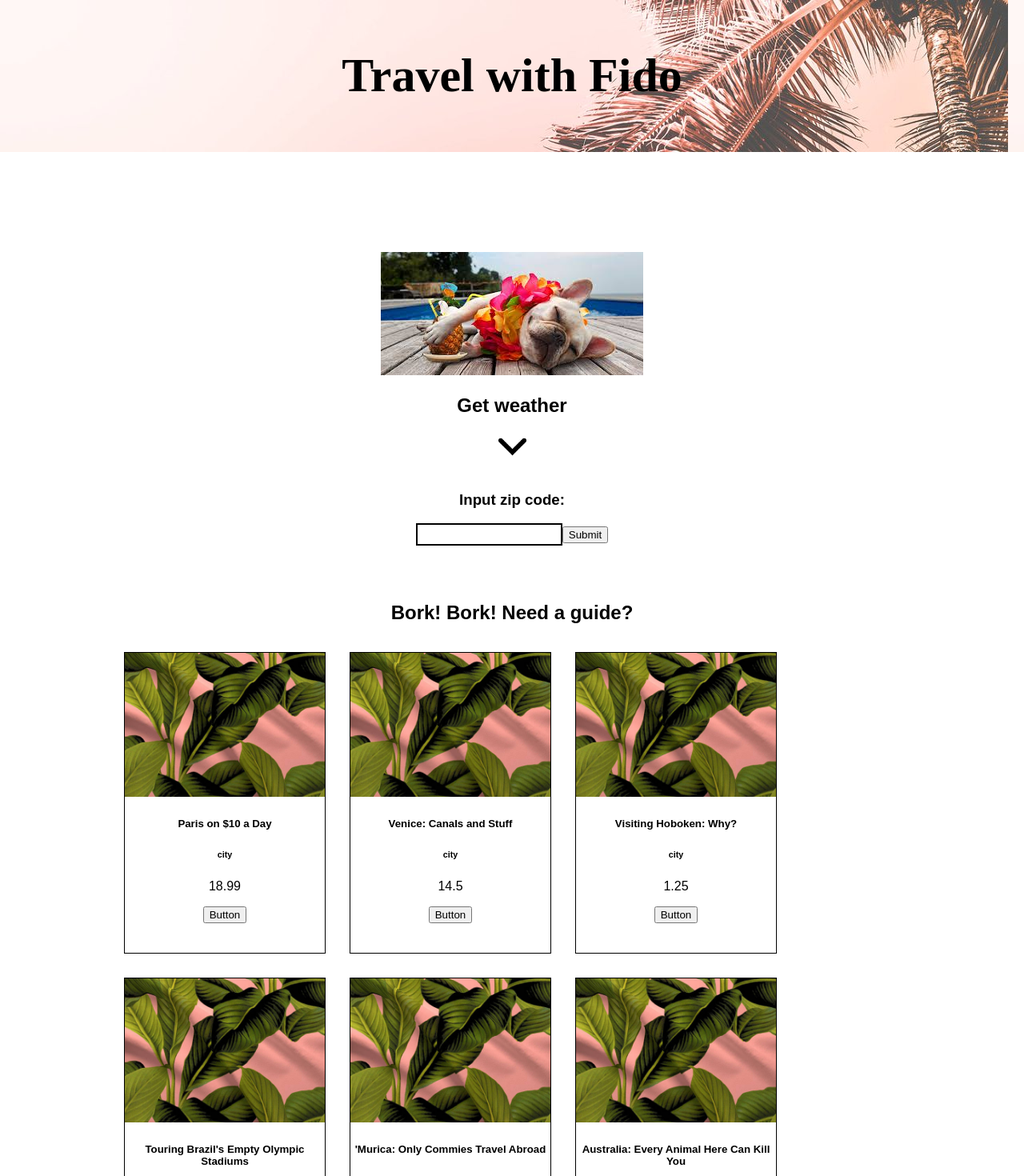
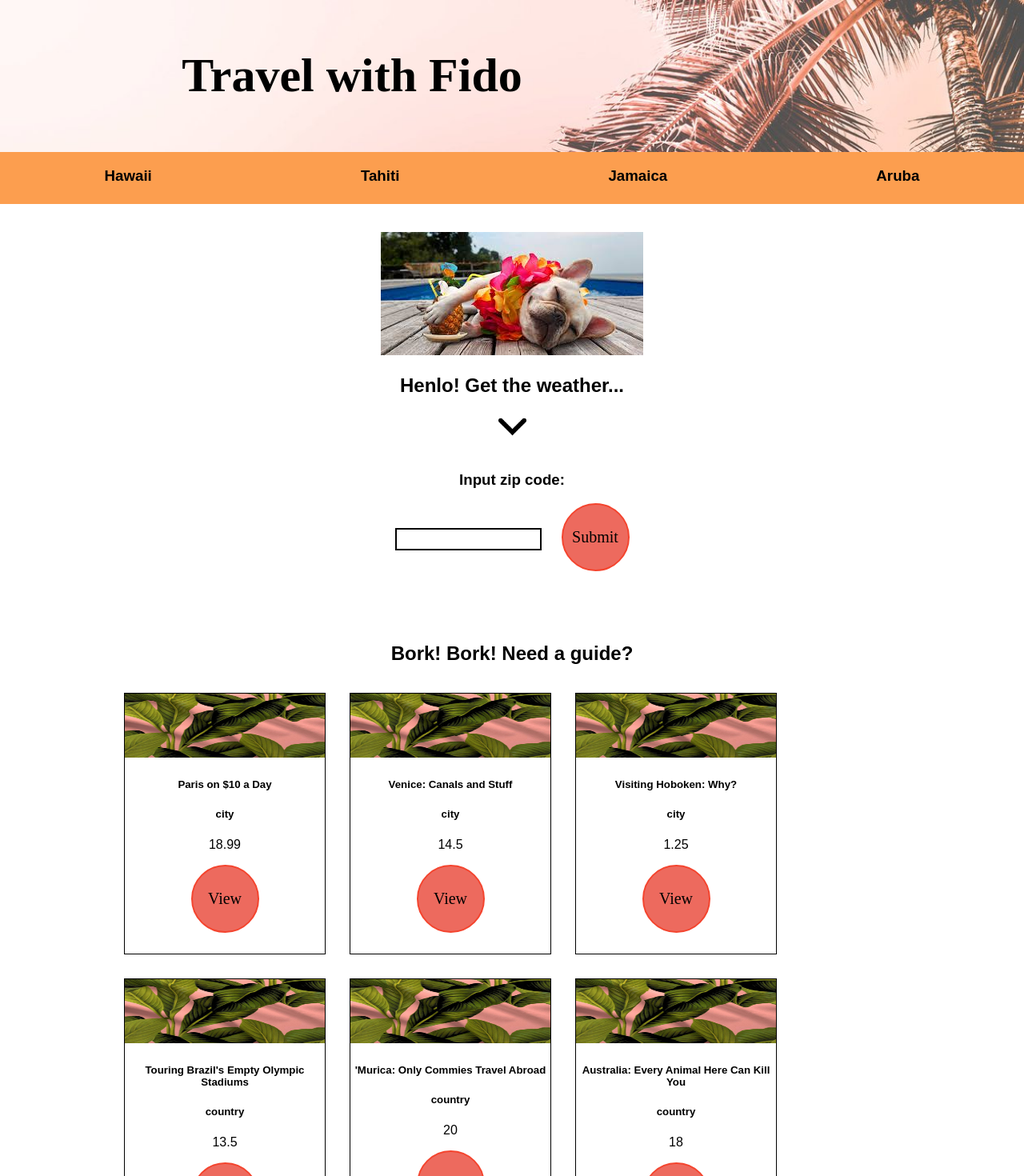
Before and after one commit to amberjsharpe/travel-guides, a React (Create React App) app in the folder world-wide-travel/: page / in a window 1280 px wide. Shown: the top 1470 px of the page at 80% size. Built offline with nearby package versions, Linux system fonts and the light colour scheme.

Commit message:
style buttons

```diff
--- a/world-wide-travel/src/App.css
+++ b/world-wide-travel/src/App.css
@@ -19,6 +19,7 @@ a {
 
 .App-header {
   background-image: url('images/worldtravel.jpg');
+  background-size: 100%;
   font-family: 'Slabo 27px';
   font-size: 40px;
   height: 150px;
@@ -28,6 +29,7 @@ a {
 
 .App-title {
   font-size: 1.5em;
+  margin-right: 400px;
 }
 
 .App-intro {
@@ -35,13 +37,24 @@ a {
 }
 
 .body {
-  margin: 125px;
+  margin: 35px 125px;
+}
+
+.btn {
+  width: 85px;
+  height: 85px;
+  background: #ED6A5E;
+  border: 2px solid #F4442E;
+  border-radius: 100%;
+  font-family: 'Slabo 27px';
+  font-size: 20px;
 }
 
 .weather-input {
   width: 175px;
   height: 22px;
   border: solid black 2px;
+  margin-right: 25px;
 }
 
 .temp-render {
@@ -67,19 +80,20 @@ a {
 
 .card {
   width: 250px;
-  height: 375px;
+  height: 325px;
 }
 
 .card-img {
   width: 250px;
-  height: 180px;
+  height: 80px;
 }
 
 .footer {
   display: flex;
   justify-content: space-around;
   position: relative;
+  background-color: #FC9E4F;
   bottom: 0;
-  height: 100px;
+  height: 65px;
   width: 100%;
 }
--- a/world-wide-travel/src/App.js
+++ b/world-wide-travel/src/App.js
@@ -12,6 +12,12 @@ class App extends Component {
     return (
       <div className="App">
         <Header title="Travel with Fido" />
+        <footer className="footer">
+          <Footer url="https://www.gohawaii.com/" destination="Hawaii"/>
+          <Footer url="https://tahititourisme.com/en-us/" destination="Tahiti"/>
+          <Footer url="http://www.visitjamaica.com/" destination="Jamaica"/>
+          <Footer url="https://www.aruba.com/" destination="Aruba"/>
+        </footer>
         <div className="body">
           <Background />
           <div className="weather-display">
@@ -22,12 +28,7 @@ class App extends Component {
             <Guides />
           </div>
         </div>
-        <footer className="footer">
-          <Footer url="https://www.gohawaii.com/" destination="Hawaii"/>
-          <Footer url="https://tahititourisme.com/en-us/" destination="Tahiti"/>
-          <Footer url="http://www.visitjamaica.com/" destination="Jamaica"/>
-          <Footer url="https://www.aruba.com/" destination="Aruba"/>
-        </footer>
+
       </div>
     );
   }
--- a/world-wide-travel/src/Guides.js
+++ b/world-wide-travel/src/Guides.js
@@ -15,9 +15,9 @@ function Guides(props){
           <CardImg className="card-img" src={tropical} alt="Card image cap" />
           <CardBody>
             <CardTitle>{j.title}</CardTitle>
-            <CardSubtitle>{j.type}</CardSubtitle>
+            <CardTitle>{j.type}</CardTitle>
             <CardText>{j.price}</CardText>
-            <Button outline color="success">Button</Button>
+            <Button>View</Button>
           </CardBody>
         </Card>
       </div>
--- a/world-wide-travel/src/Weather.js
+++ b/world-wide-travel/src/Weather.js
@@ -50,17 +50,17 @@ class Weather extends Component {
 
     render(props){
         return <div>
-        <h2>Get weather</h2>
+        <h2>Henlo! Get the weather...</h2>
         <img className="down-arrow" src={down} alt="down arrow" />
-        <form onSubmit={this.handleSubmit}>
+        <form className="form" onSubmit={this.handleSubmit}>
             <h3>Input zip code:</h3>
             <input className="weather-input" value={this.state.value} onChange={this.handleChange} type="text"></input>
-            <button className="submit-btn" type="submit">Submit</button>
+            <button className="submit-btn btn" type="submit">Submit</button>
         </form>
 
         <div className="temp-render">
-            <div>{this.state.city}</div>
-            <div>{this.state.temperature}</div>
+            <div><h3>{this.state.city}</h3></div>
+            <div><h3>{this.state.temperature}</h3></div>
         </div>
 
         </div>
```
